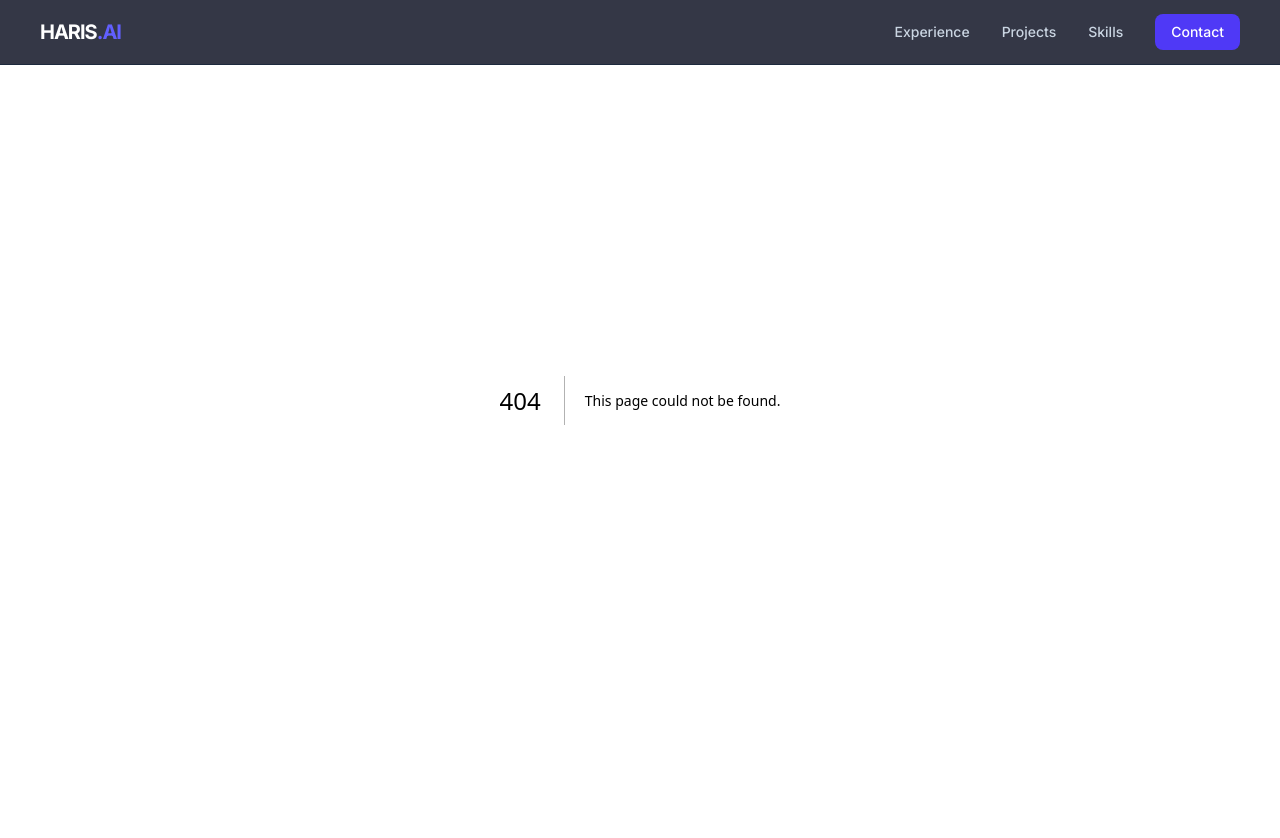
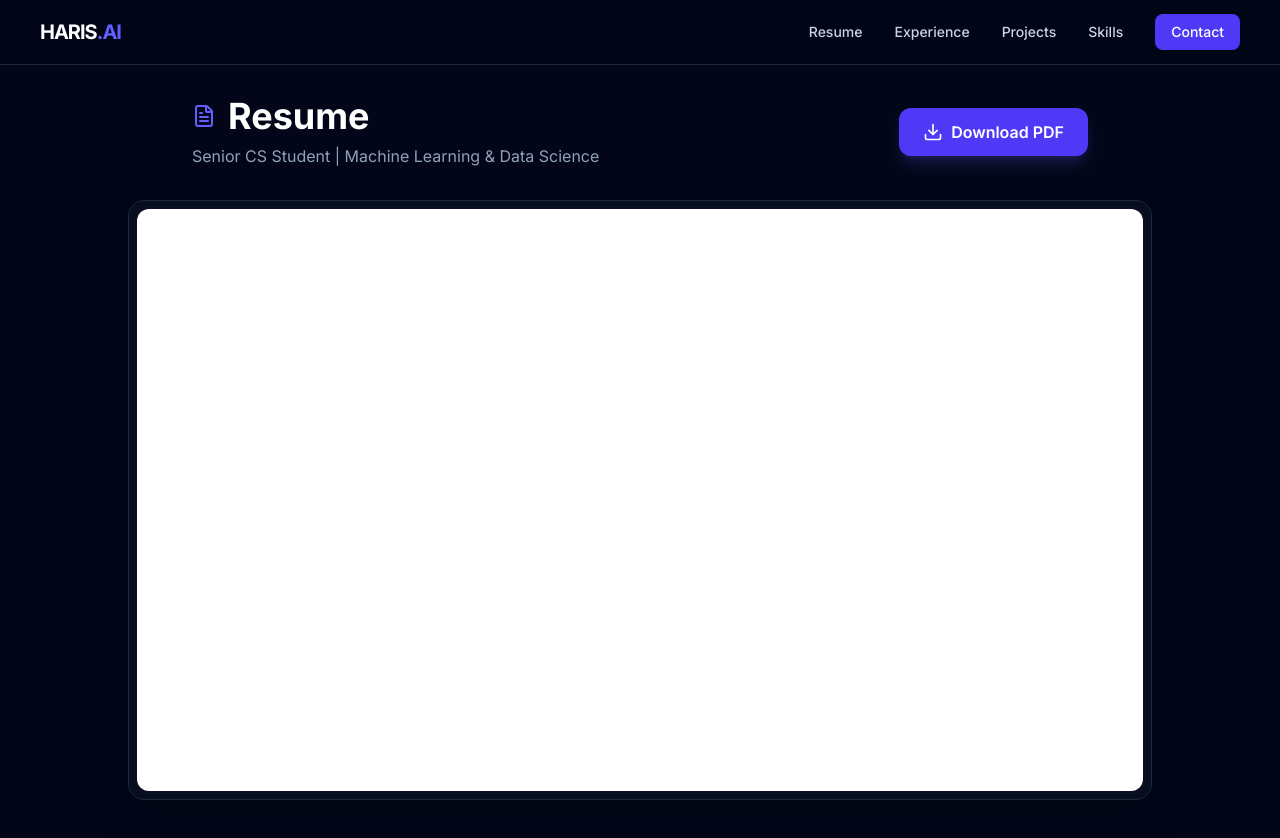
Before and after one commit to HarisTahir2003/portfolio, a Next.js app: page /resume in a window 1280 px wide. Before the commit this address had no page. Shown: the top 838 px of the page. Before the commit the page ends 800 px from the top, so only its background shows below. Built offline with nearby package versions, Linux system fonts and the light colour scheme.

Commit message:
added resume

```diff
--- /dev/null
+++ b/src/app/resume/page.tsx
@@ -0,0 +1,46 @@
+"use client";
+
+import { Download, FileText } from "lucide-react";
+
+export default function ResumePage() {
+  const resumeUrl = "/Haris_Resume.pdf"; // Path to your file in the public folder
+
+  return (
+    <main className="min-h-screen pt-24 pb-12 px-6 bg-slate-950 flex flex-col items-center">
+      {/* Header Section */}
+      <div className="max-w-4xl w-full flex flex-col md:flex-row md:items-center justify-between mb-8 gap-4">
+        <div>
+          <h1 className="text-4xl font-bold text-white flex items-center gap-3">
+            <FileText className="text-indigo-500" /> Resume
+          </h1>
+          <p className="text-slate-400 mt-2">
+            Senior CS Student | Machine Learning & Data Science
+          </p>
+        </div>
+
+        <a
+          href={resumeUrl}
+          download="Haris_Resume.pdf"
+          className="flex items-center justify-center gap-2 px-6 py-3 bg-indigo-600 hover:bg-indigo-700 text-white rounded-xl font-semibold transition-all shadow-lg shadow-indigo-500/20 active:scale-95"
+        >
+          <Download size={20} />
+          Download PDF
+        </a>
+      </div>
+
+      {/* PDF Preview Container */}
+      <div className="max-w-5xl w-full h-[75vh] bg-slate-900/50 rounded-2xl border border-slate-800 p-2 overflow-hidden shadow-2xl backdrop-blur-sm">
+        <iframe
+          src={`${resumeUrl}#view=FitH`}
+          className="w-full h-full rounded-xl border-none"
+          title="Haris Resume Preview"
+        />
+      </div>
+
+      {/* Mobile Hint */}
+      <p className="mt-4 text-slate-500 text-sm md:hidden">
+        Note: If the preview doesn't load on your mobile, please use the download button above.
+      </p>
+    </main>
+  );
+}
--- a/src/components/Navbar.tsx
+++ b/src/components/Navbar.tsx
@@ -10,11 +10,12 @@ const Navbar = () => {
   const pathname = usePathname();
   const shouldReplace = pathname !== "/";
 
-  const navLinks = [
-    { name: "Experience", href: "/experience" },
-    { name: "Projects", href: "/projects" },
-    { name: "Skills", href: "/skills" },
-  ];
+const navLinks = [
+  { name: "Resume", href: "/resume" },
+  { name: "Experience", href: "/experience" },
+  { name: "Projects", href: "/projects" },
+  { name: "Skills", href: "/skills" },
+];
 
   return (
     <nav className="fixed top-0 w-full z-[100] bg-slate-950/80 backdrop-blur-md border-b border-slate-800">
```
Also changed, not shown: 1 other file (tests, documents, lock files or other folders).
